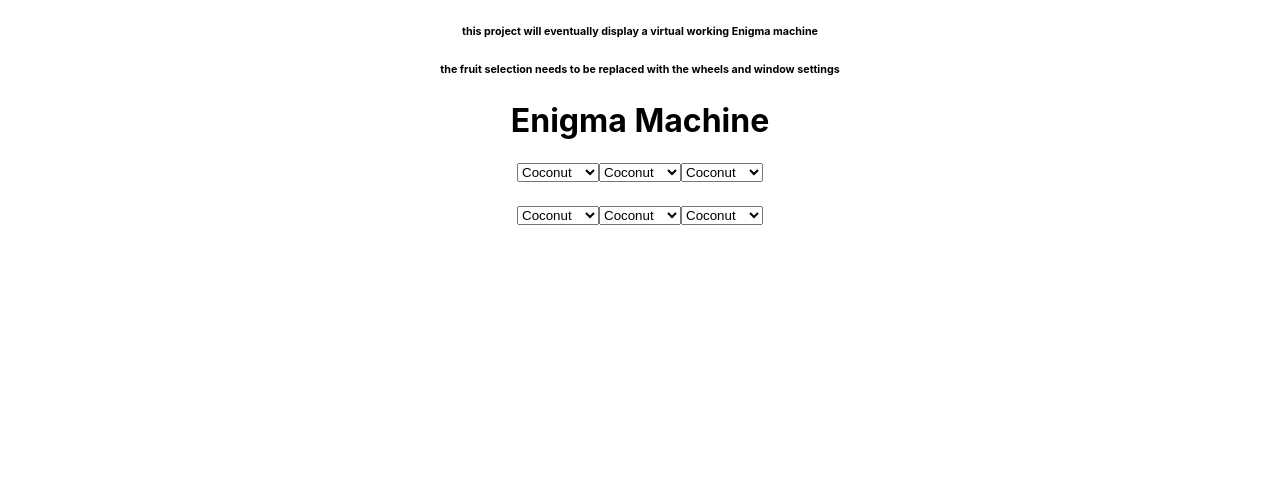
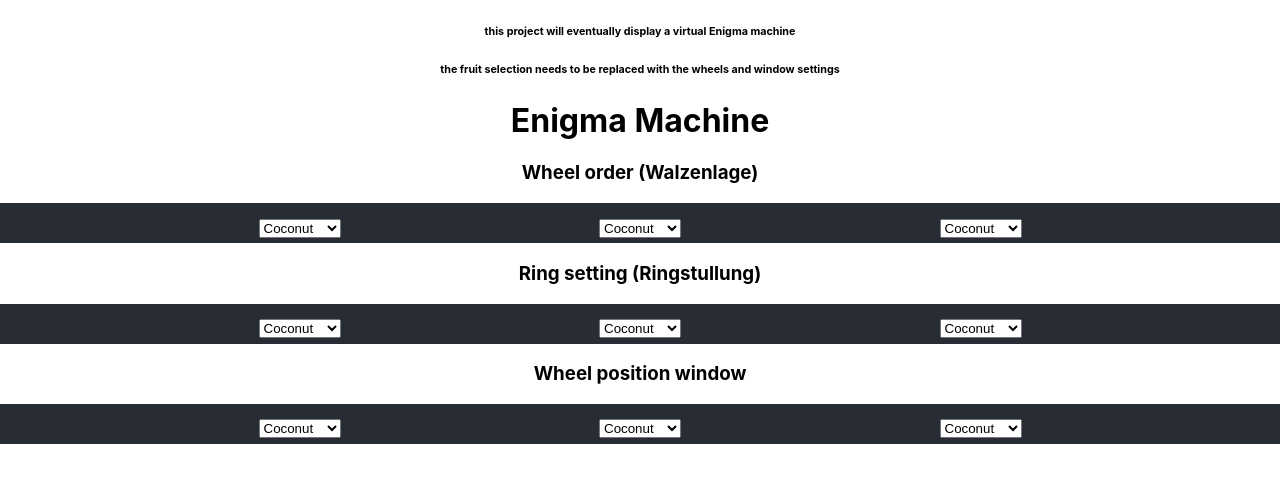
Before and after one commit to BuckMusic/Enigma, a React (Create React App) app: page / in a window 1280 px wide. Shown: the top 482 px of the page. Built offline with nearby package versions, Linux system fonts and the light colour scheme.

Commit message:
Add files via upload

```diff
--- a/src/App.css
+++ b/src/App.css
@@ -36,3 +36,15 @@
     transform: rotate(360deg);
   }
 }
+
+
+.Dropdown22 {
+  background-color: #282c34;
+  min-height: 5vh;
+  display: flex;
+  flex-direction: row;
+  align-items: center;
+  justify-content: space-evenly;
+  font-size: calc(10px + 2vmin);
+  color: white;display: flex;
+}
--- a/src/App.js
+++ b/src/App.js
@@ -1,44 +1,25 @@
-import logo from './logo.svg';
 import './App.css';
 import Header from './components/Header'
-import Dropdown from './components/Dropdown'
+import Dropdown22 from './components/Dropdown22'
 
 function App() {
   return (
     <div className="App">
 
-      <h6>this project will eventually display a virtual working Enigma machine</h6>
+      <h6>this project will eventually display a virtual Enigma machine</h6>
       <h6>the fruit selection needs to be replaced with the wheels and window settings</h6>
 
 
       <Header />
-
-      <Dropdown />
-      <h1></h1>
-      <Dropdown />
+        <h3>Wheel order (Walzenlage)</h3>
+      <Dropdown22 />
+        <h3>Ring setting (Ringstullung)</h3>
+      <Dropdown22 />
+        <h3>Wheel position window</h3>
+      <Dropdown22 />
 
     </div>
   );
 }
 
 export default App;
-
-
-
-
-
-
-{/* <header className="App-header">
-<img src={logo} className="App-logo" alt="logo" />
-<p>
-  Edit <code>src/App.js</code> and save to reload.
-</p>
-<a
-  className="App-link"
-  href="https://reactjs.org"
-  target="_blank"
-  rel="noopener noreferrer"
->
-  Learn React
-</a>
-</header> */}
```
